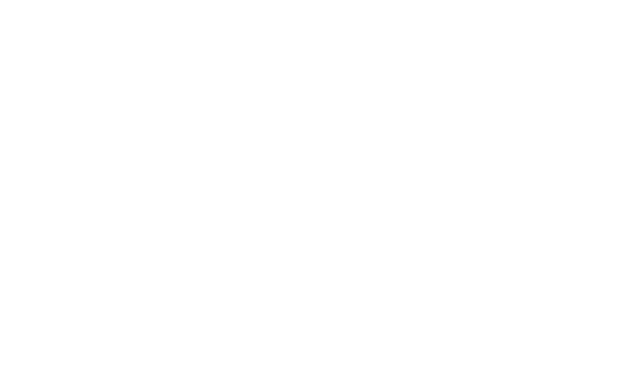
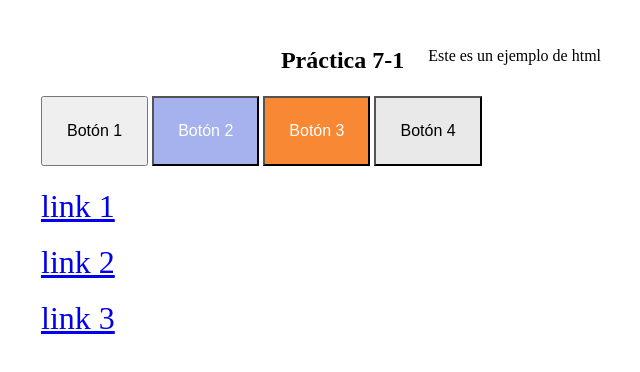
Before and after one commit to TamiAps/Ayudantia-1, a plain HTML site: page index.html in a window 1280 px wide. Shown: the whole page, without its empty margins (199-839 px from the left). Drawn offline with Linux system fonts and the light colour scheme.

Commit message:
Se agregaron carpetas y contenido

```diff
--- a/index.html
+++ b/index.html
@@ -1,11 +1,31 @@
 <!DOCTYPE html>
-<html lang="en">
+<html lang="es">
+
 <head>
     <meta charset="UTF-8">
     <meta name="viewport" content="width=device-width, initial-scale=1.0">
-    <title>Document</title>
+    <meta http-equiv="X-UA-Compatible" content="ie=edge">
+    <title>practica7-1</title>
+    <link href="./assets/css/styles.css" rel="stylesheet" type="text/css">
 </head>
+
 <body>
+    <main class="container">
+        <header class="header">
+            <h1 class="title"> Práctica 7-1</h1>
+            <p>Este es un ejemplo de html</p>
+        </header>
+        <div>
+            <button class="button" type="button">Botón 1</button>
+            <button class="button btn-blue" type="button">Botón 2</button>
+            <button class="button btn-orange" type="button">Botón 3</button>
+            <button class="button btn-white" type="button">Botón 4</button>
+        </div>
+        <a href="#" class="link link-primary">link 1</a>
+        <a href="#" class="link link-shadow">link 2</a>
+        <a href="#" class="link link-secondary">link 3</a>
+    </main>
 
 </body>
+
 </html>
--- /dev/null
+++ b/sass/abstracts/_variables.scss
@@ -0,0 +1,18 @@
+// colors setup
+$white: #FFF;
+$blue: #5269dd83;
+$orange: #f77715de;
+$semiwhite: #e9e9e9;
+$black: #000000;
+$gray: #5f5f5f;
+
+.link-primary{
+    $blue: #0624bbcf;
+}
+.link-shadow{
+    $pink: #e20a9a;
+}
+
+.link-secondary {
+    $green: #60dd60;
+}
--- /dev/null
+++ b/sass/base/_reset.scss
@@ -0,0 +1,53 @@
+// http://meyerweb.com/eric/tools/css/reset/
+// v2.0 | 20110126
+// License: none (public domain)
+
+html, body, div, span, applet, object, iframe,
+h1, h2, h3, h4, h5, h6, p, blockquote, pre,
+a, abbr, acronym, address, big, cite, code,
+del, dfn, em, img, ins, kbd, q, s, samp,
+small, strike, strong, sub, sup, tt, var,
+b, u, i, center,
+dl, dt, dd, ol, ul, li,
+fieldset, form, label, legend,
+table, caption, tbody, tfoot, thead, tr, th, td,
+article, aside, canvas, details, embed,
+figure, figcaption, footer, header, hgroup,
+menu, nav, output, ruby, section, summary,
+time, mark, audio, video {
+  margin: 0;
+  padding: 0;
+  border: 0;
+  font-size: 100%;
+  font: inherit;
+  vertical-align: baseline;
+}
+
+// HTML5 display-role reset for older browsers
+article, aside, details, figcaption, figure,
+footer, header, hgroup, menu, nav, section {
+  display: block;
+}
+
+body {
+  line-height: 1;
+}
+
+ol, ul {
+  list-style: none;
+}
+
+blockquote, q {
+  quotes: none;
+}
+
+blockquote:before, blockquote:after,
+q:before, q:after {
+  content: '';
+  content: none;
+}
+
+table {
+  border-collapse: collapse;
+  border-spacing: 0;
+}
--- /dev/null
+++ b/sass/components/_buttons.scss
@@ -0,0 +1,23 @@
+.button {
+padding: 24px;
+font-size: 16px;
+
+}
+.button:hover {
+    background-color: $gray;
+}
+.btn-blue {
+background-color: $blue;
+color: $white;
+
+}
+.btn-orange {
+    background-color: $orange;
+    color: $white;
+}
+
+.btn-white {
+    background-color: $semiwhite;
+    color: $black;
+
+}
--- /dev/null
+++ b/sass/components/_links.scss
@@ -0,0 +1,3 @@
+.link {
+font-size: 32px;
+}
--- /dev/null
+++ b/sass/main.scss
@@ -0,0 +1,8 @@
+@import 'abstracts/variables';
+
+@import 'base/reset';
+
+@import 'components/buttons';
+@import 'components/links';
+
+@import 'pages/home';
--- /dev/null
+++ b/sass/pages/_home.scss
@@ -0,0 +1,20 @@
+.container {
+    display: flex;
+    max-width: 800px;
+    flex-direction: column;
+    width: 100%;
+    justify-content: center;
+    gap: 24px;
+    margin: 48px auto 48px auto;
+
+    .header {
+        display: flex;
+        gap:24px;
+        margin:auto;
+    }
+
+    .title {
+        font-size: 24px;
+        font-weight: 700;
+    }
+}
```
Also changed, not shown: assets/css/styles.css (added), 4 other files.
